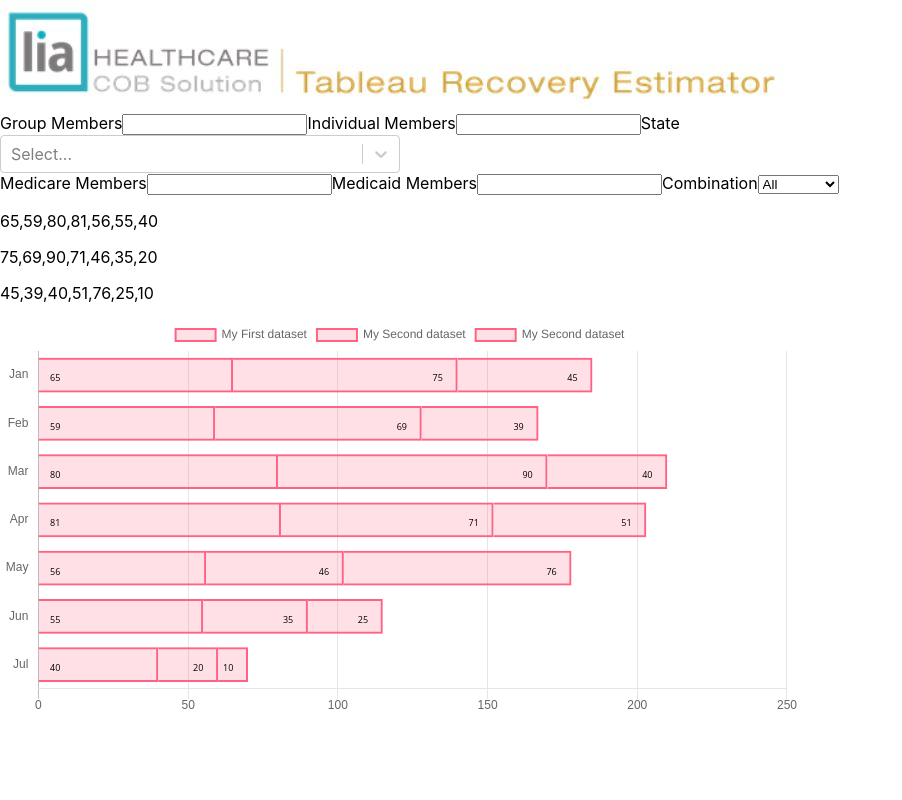
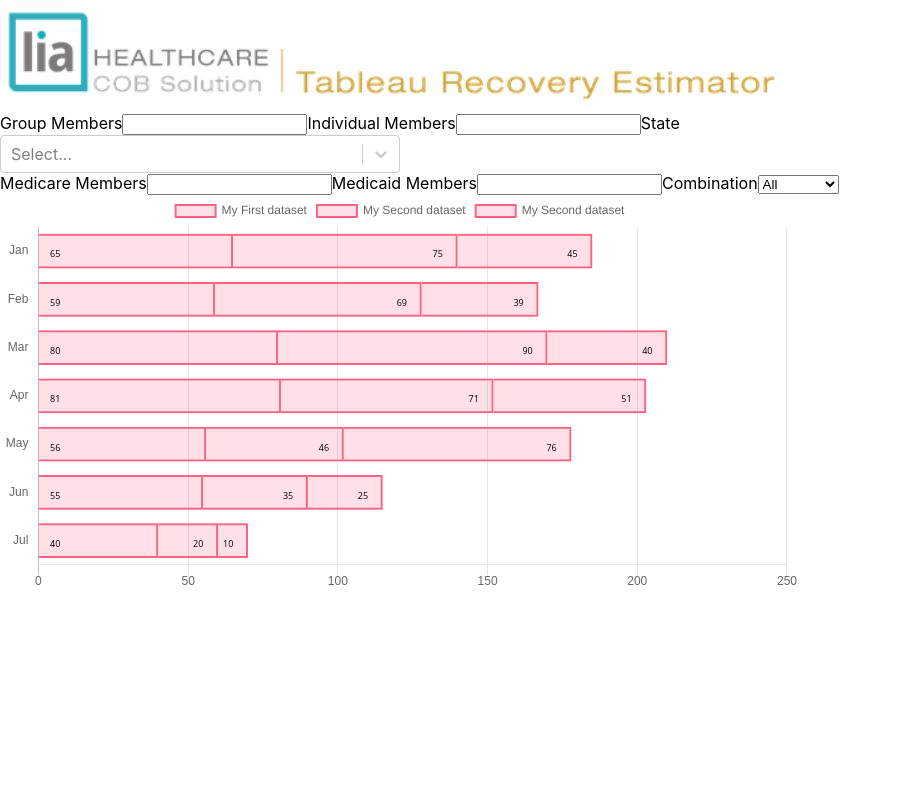
Before and after one commit to rohitkrishna094/react-maps, a React (Create React App) app: page / in a window 1280 px wide. Shown: the top 800 px of the page, without its empty margins (0-902 px from the left). Built offline with nearby package versions, Linux system fonts and the light colour scheme.

Commit message:
added states to stackedbarchart

```diff
--- a/src/App.js
+++ b/src/App.js
@@ -39,7 +39,7 @@ class App extends Component {
       console.log('we are here' + JSON.stringify(value));
 
       this.setState({
-        states: [...this.states, ...value]
+        states: [...value]
       });
     }
   };
--- a/src/components/MyMap/MyMap.js
+++ b/src/components/MyMap/MyMap.js
@@ -1,5 +1,5 @@
 import React, { Component } from 'react';
-import { Map, TileLayer, Marker, Popup, GeoJSON } from 'react-leaflet';
+import { Map, TileLayer, GeoJSON } from 'react-leaflet';
 import L from 'leaflet';
 import statesData from './us-states';
 
@@ -63,11 +63,6 @@ class MyMap extends Component {
             url={this.tileUrl}
             id="mapbox.light"
           />
-          <Marker position={position}>
-            <Popup>
-              A pretty CSS3 popup. <br /> Easily customizable.
-            </Popup>
-          </Marker>
           <GeoJSON
             data={this.usaStatesBorders}
             onEachFeature={this.onEachFeature.bind(null, this)}
--- a/src/components/StackedBarChart/StackedBarChart.js
+++ b/src/components/StackedBarChart/StackedBarChart.js
@@ -134,9 +134,6 @@ class StackedBarChart extends Component {
   render() {
     return (
       <div style={this.props.style}>
-        {this.state.data.datasets.map(o => (
-          <p>{o.data + ' '}</p>
-        ))}
         <HorizontalBar
           data={this.state.data}
           options={barOptions_stacked}
```
